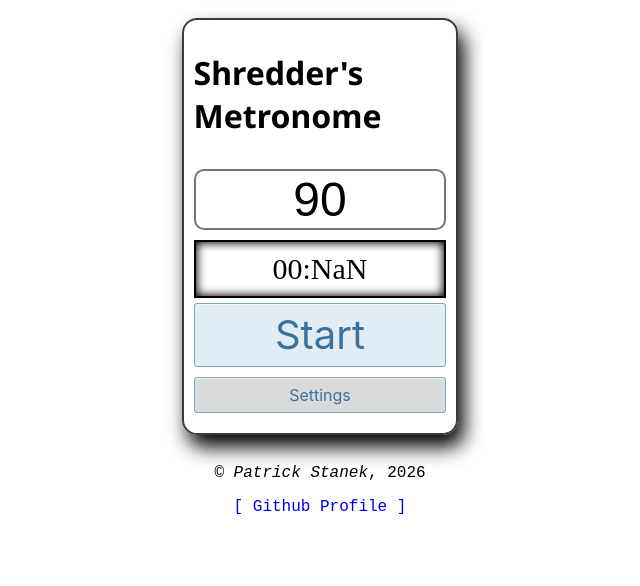
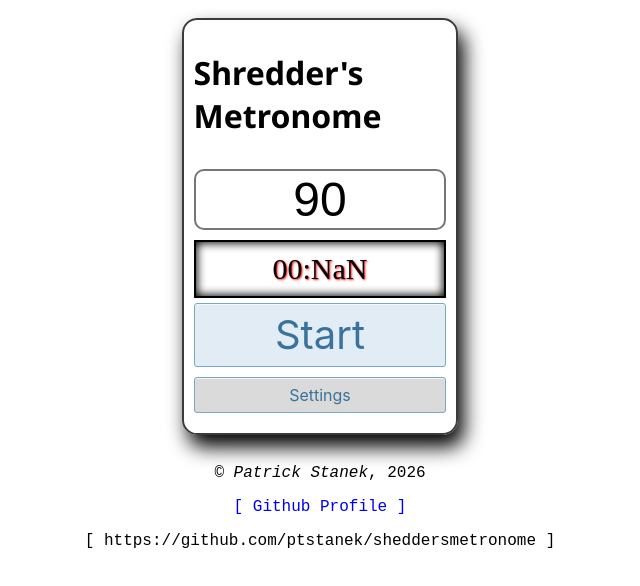
Before and after one commit to ptstanek/shreddersmetronome, a Vue app: page /metronome in a window 1280 px wide. Shown: the top 586 px of the page, without its empty margins (320-960 px from the left). Built offline with nearby package versions, Linux system fonts and the light colour scheme; no server answers; a web font is replaced by a local one.

Commit message:
fix: audio system takes a second to load so data loading should go first.

```diff
--- a/src/LCD.vue
+++ b/src/LCD.vue
@@ -31,5 +31,6 @@ p {
     margin: auto;
     font-family: 'PixelSix10';
     color: #000000;
+    text-shadow: 1px 1px 2px red;
 }
 </style>
--- a/src/Metronome.vue
+++ b/src/Metronome.vue
@@ -20,6 +20,9 @@ const audioContext = new AudioContext();
 const gainNode = audioContext.createGain();
 
 onMounted(async () => {
+    // retrieving the saved stopwatch data (if any is there)
+    stopwatch.retrieveFromLocalStorage();
+
     // loading the click file.
     try {
         const audioFileResponse = await fetch("audio/click.mp3");
@@ -38,9 +41,6 @@ onMounted(async () => {
     catch (err) {
         console.log(`${err} - couldn't fetch click file.`);
     }
-
-    // retrieving the saved stopwatch data (if any is there)
-    stopwatch.retrieveFromLocalStorage();
 
 });
 
--- a/src/PageFooter.vue
+++ b/src/PageFooter.vue
@@ -5,6 +5,7 @@
     <div className="pagefooter">
         <p>&copy; <i>Patrick Stanek</i>, {{ new Date().getFullYear() }}</p>
         <a href="https://github.com/ptstanek">[ Github Profile ] </a>
+        <p>[ https://github.com/ptstanek/sheddersmetronome ]</p>
     </div>
 </template>
 
```
